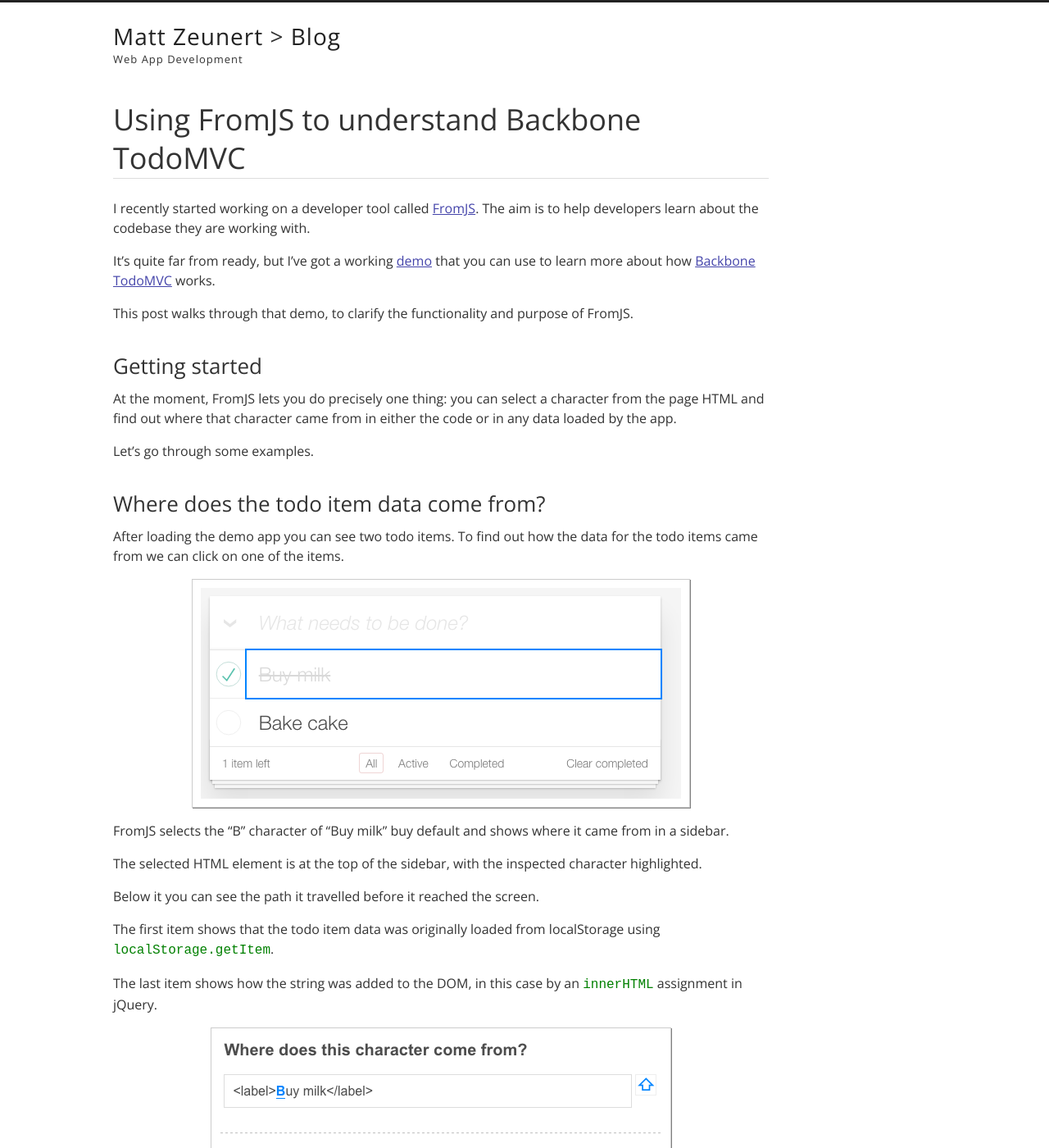
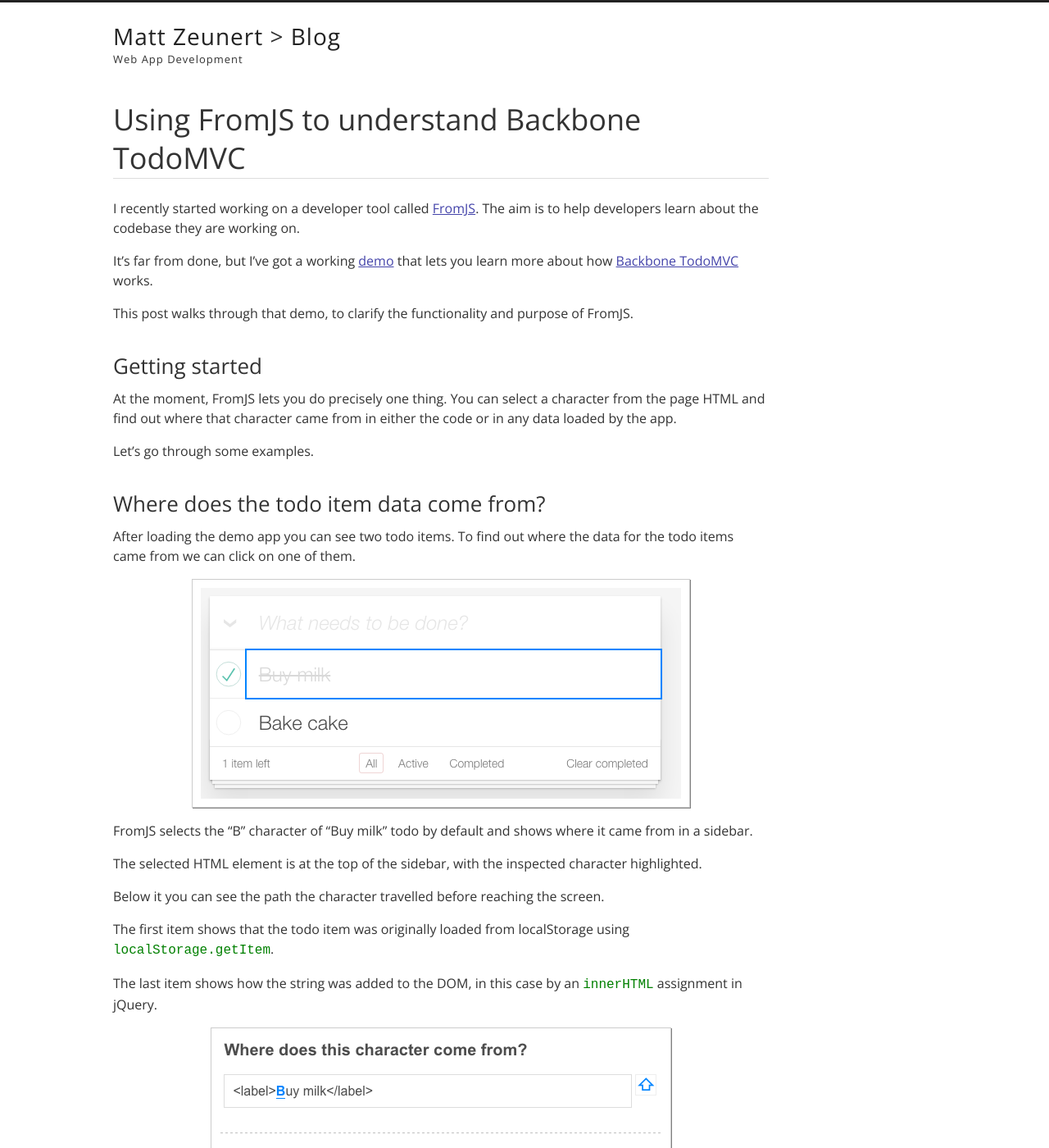
Before and after one commit to mattzeunert/mattzeunert.github.io, a Jekyll site: the page built from _posts/2016-07-17-understanding-backbone-todomvc-with-from-js.md, in a window 1280 px wide and 1400 px high. Shown: the whole window at 82% size. Built offline with Jekyll 4.4.1, drawn with Linux system fonts in a browser that asks for light colours; nearby versions of some CDN libraries; comment, search, counter and statistics services are not loaded; some of the changed text lies outside the part shown.

Commit message:
Tweak post.

```diff
--- a/_posts/2016-07-17-understanding-backbone-todomvc-with-from-js.md
+++ b/_posts/2016-07-17-understanding-backbone-todomvc-with-from-js.md
@@ -4,31 +4,31 @@ title: Using FromJS to understand Backbone TodoMVC
 date: 2016-07-17
 ---
 
-I recently started working on a developer tool called [FromJS](http://www.fromjs.com/). The aim is to help developers learn about the codebase they are working with.
+I recently started working on a developer tool called [FromJS](http://www.fromjs.com/). The aim is to help developers learn about the codebase they are working on.
 
-It's quite far from ready, but I've got a working [demo](http://www.fromjs.com/todomvc/) that you can use to learn more about how [Backbone TodoMVC](http://todomvc.com/examples/backbone/) works.
+It's far from done, but I've got a working [demo](http://www.fromjs.com/todomvc/) that lets you learn more about how [Backbone TodoMVC](http://todomvc.com/examples/backbone/) works.
 
 This post walks through that demo, to clarify the functionality and purpose of FromJS.
 
 ## Getting started
 
-At the moment, FromJS lets you do precisely one thing: you can select a character from the page HTML and find out where that character came from in either the code or in any data loaded by the app.
+At the moment, FromJS lets you do precisely one thing. You can select a character from the page HTML and find out where that character came from in either the code or in any data loaded by the app.
 
 Let's go through some examples.
 
 ## Where does the todo item data come from?
 
-After loading the demo app you can see two todo items. To find out how the data for the todo items came from we can click on one of the items.
+After loading the demo app you can see two todo items. To find out where the data for the todo items came from we can click on one of them.
 
 ![Selected "Buy milk" todo item in FromJS](/img/blog/fromjs-demo/todo-item-selected.png)
 
-FromJS selects the "B" character of "Buy milk" buy default and shows where it came from in a sidebar.
+FromJS selects the "B" character of "Buy milk" todo by default and shows where it came from in a sidebar.
 
 The selected HTML element is at the top of the sidebar, with the inspected character highlighted.
 
-Below it you can see the path it travelled before it reached the screen.
+Below it you can see the path the character travelled before reaching the screen.
 
-The first item shows that the todo item data was originally loaded from localStorage using `localStorage.getItem`.
+The first item shows that the todo item was originally loaded from localStorage using `localStorage.getItem`.
 
 The last item shows how the string was added to the DOM, in this case by an `innerHTML` assignment in jQuery.
 
@@ -36,15 +36,15 @@ The last item shows how the string was added to the DOM, in this case by an `inn
 
 ## Where does the label tag come from?
 
-Selecting a character in the `<label>` tag allows me to see why that tag was created. It comes from a [script tag](http://stackoverflow.com/questions/4912586/explanation-of-script-type-text-template-script) in the index.html file.
+Selecting a character in the `<label>` tag lets you to see why that tag was created. It comes from a [script tag template](http://stackoverflow.com/questions/4912586/explanation-of-script-type-text-template-script) in the index.html file.
 
 !["b" character in label comes from index.html file](/img/blog/fromjs-demo/label-tag-origin.png)
 
-I'm hiding a lot of steps between the template and the insertion of the code into the DOM.
+I'm hiding a lot of steps between the script template tag and the insertion into the DOM.
 
-It can sometimes be quite confusing to look at, but in this case there are two interesting bits of information we can get by looking at them.
+The steps can sometimes be confusing to look at, but in this case there are two interesting bits of information we can get by viewing all steps.
 
-### Finding where the template is read from the script tag
+### Finding where the template is loaded
 
 First of all, we can see where in the code the template is read from the `script` tag.
 
@@ -52,13 +52,13 @@ First of all, we can see where in the code the template is read from the `script
 
 This is happening in jquery.js, but by clicking the arrow in the top right we can see the full call stack.
 
-In this case we can see the `$(el).html` call in todo-view.js that's used to get access to the template string (which is then passed into `_.template`).
+In this case, the an `$(el).html` call in todo-view.js is used to get access to the template string (which is then passed into `_.template`).
 
 ![Full call stack and code inside todo-view.js](/img/blog/fromjs-demo/read-element-innerhtml-todo-view.png)
 
-### Finding where Underscore converts the template string into a template function
+### Finding where Underscore parses the template
 
-Scrolling further down we can also see that at some point Underscore is parsing the template and using it to create a new dynamic function.
+Scrolling further down we can also see that at some point Underscore parses the template and uses it to create a new dynamic function.
 
 (The `new Function()` syntax is similar to calling `eval`.)
 
```
Also changed, not shown: other parts of _posts/2016-07-17-understanding-backbone-todomvc-with-from-js.md (+3 -3 lines).
